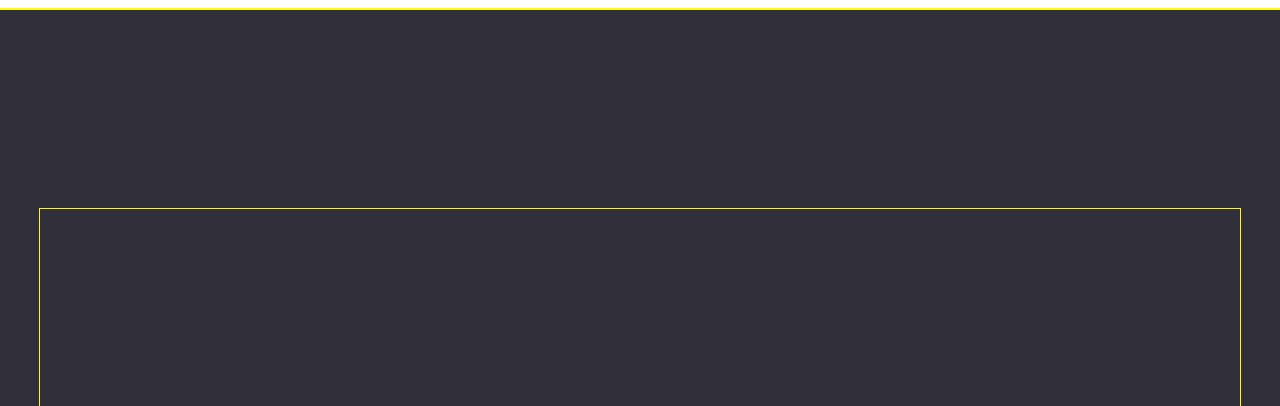
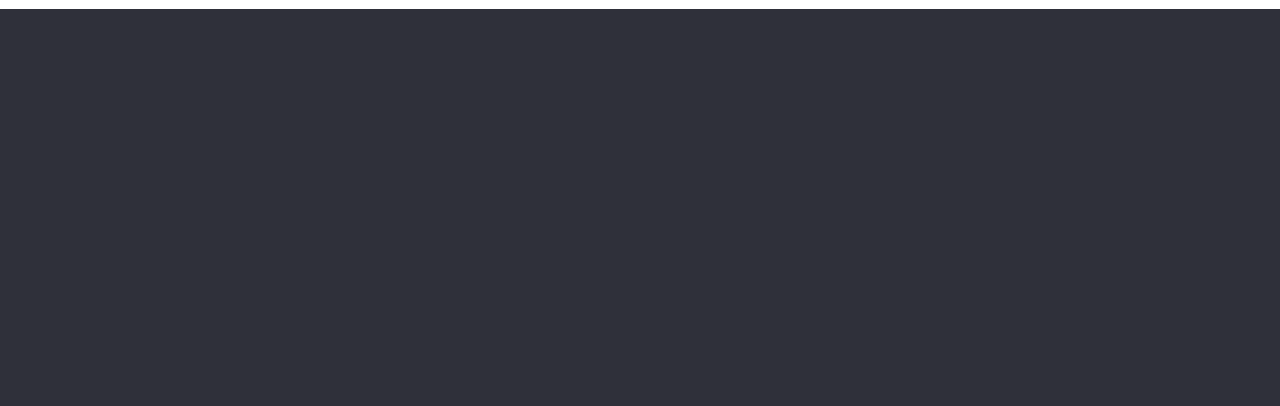
Before and after one commit to KateSeaStone/goit-markup-hw-03, a plain HTML site: page index.html in a window 1280 px wide. Shown: the part 71-477 px from the top of the page. Drawn offline with nearby package versions, Linux system fonts and the light colour scheme.

Commit message:
Update style.css

```diff
--- a/css/style.css
+++ b/css/style.css
@@ -3,7 +3,7 @@
 *::after {
   margin: 0;
   padding: 0;
-  outline: 1px solid yellow;
+  /* outline: 1px solid yellow; */
 }
 
 img {display: block;}
```
